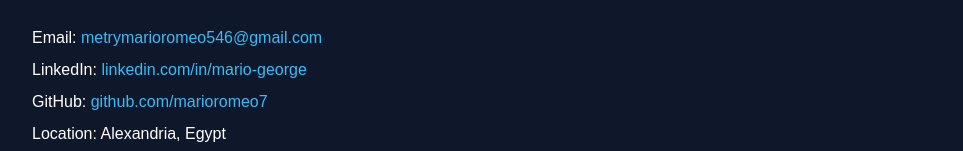
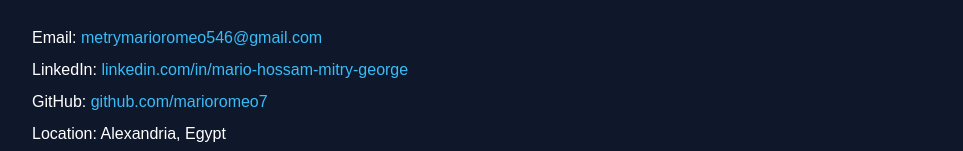
Before and after one commit to Marioromeo7/portfolio, a plain HTML site: page index.html in a window 1280 px wide. Shown: the part 2530-2681 px from the top of the page, without its empty margins (158-1121 px from the left). Drawn offline with Linux system fonts and the light colour scheme.

Commit message:
final linkedin mod

```diff
--- a/index.html
+++ b/index.html
@@ -255,7 +255,7 @@ footer a{
       <p>Data Science student specializing in computer vision, reinforcement learning, and Arabic NLP. Currently building Scenarai &mdash; a 7-layer AI narrative context engine.</p>
       <a href="#projects" class="btn">View Projects</a>
       <a href="https://github.com/marioromeo7" target="_blank" class="btn">GitHub</a>
-      <a href="https://www.linkedin.com/in/mario-george-5945a9296" target="_blank" class="btn">LinkedIn</a>
+      <a href="https://www.linkedin.com/in/mario-hossam-mitry-george" target="_blank" class="btn">LinkedIn</a>
     </div>
   </div>
 </section>
@@ -338,7 +338,7 @@ footer a{
   <h2>Contact</h2>
   <p style="line-height:2;">
     Email: <a href="mailto:metrymarioromeo546@gmail.com" style="color:#38bdf8; text-decoration:none;">metrymarioromeo546@gmail.com</a><br>
-    LinkedIn: <a href="https://www.linkedin.com/in/mario-george-5945a9296" target="_blank" style="color:#38bdf8; text-decoration:none;">linkedin.com/in/mario-george</a><br>
+    LinkedIn: <a href="https://www.linkedin.com/in/mario-hossam-mitry-george" target="_blank" style="color:#38bdf8; text-decoration:none;">linkedin.com/in/mario-hossam-mitry-george</a><br>
     GitHub: <a href="https://github.com/marioromeo7" target="_blank" style="color:#38bdf8; text-decoration:none;">github.com/marioromeo7</a><br>
     Location: Alexandria, Egypt
   </p>
```
